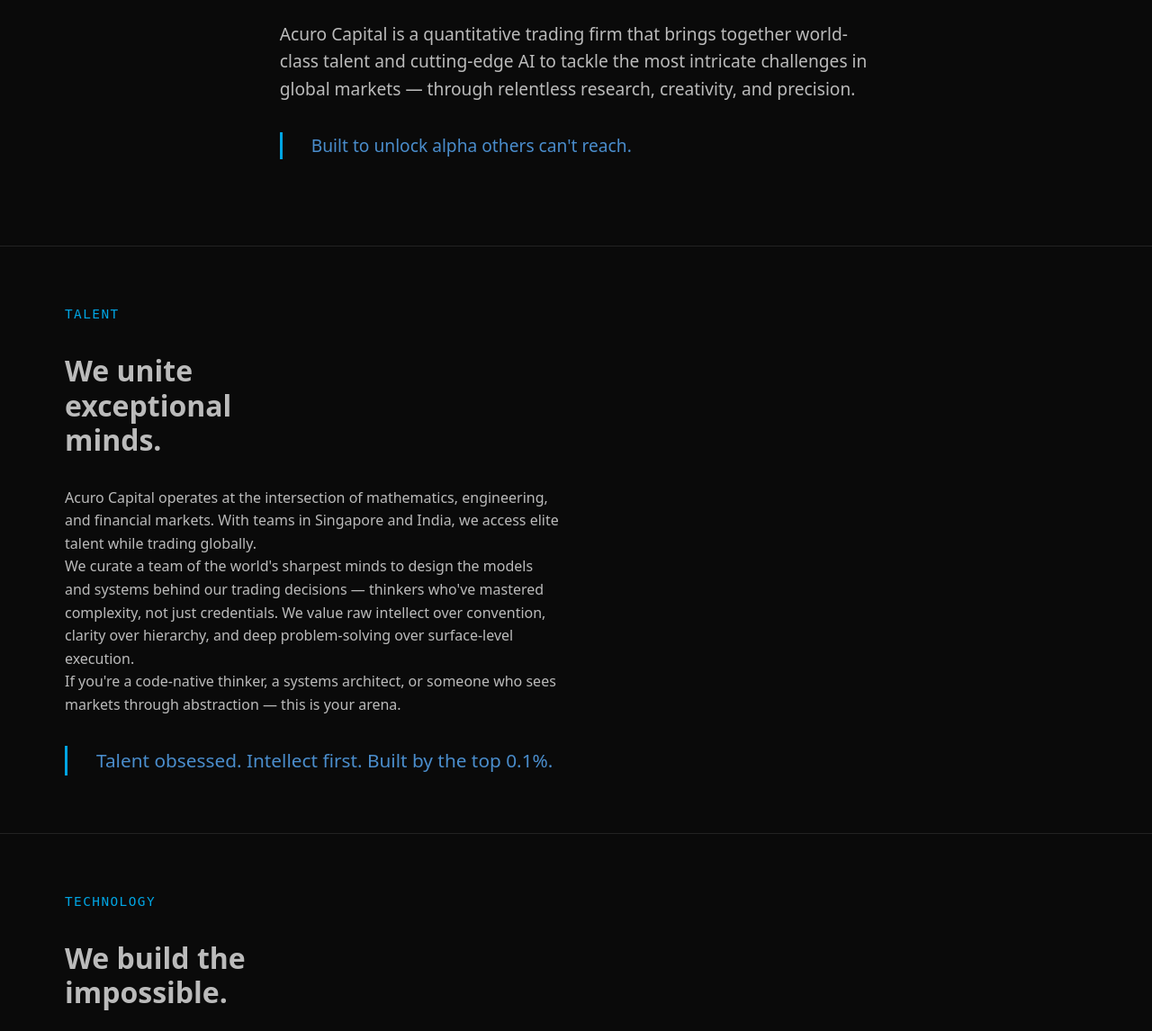
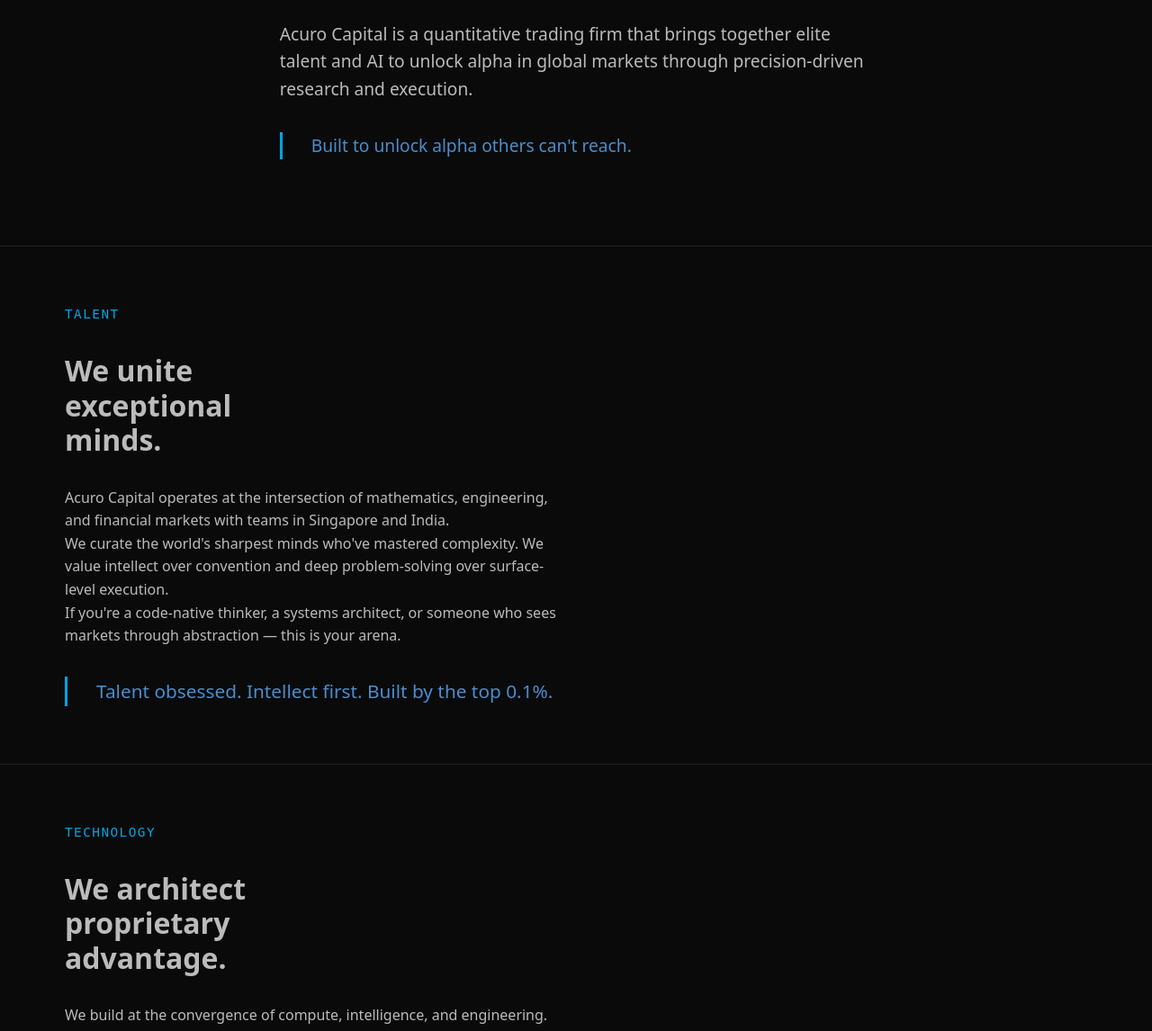
Before and after one commit to design-acuro-capital/acuro-capital-site, a plain HTML site: page index.html in a window 1280 px wide. Shown: the part 322-1468 px from the top of the page at 90% size. Drawn offline with Linux system fonts and the light colour scheme.

Commit message:
Update index.html

```diff
--- a/index.html
+++ b/index.html
@@ -341,7 +341,7 @@
         <section class="hero">
             <div class="container">
                 <h1>Solving Markets.<br>Differently.</h1>
-                <p>Acuro Capital is a quantitative trading firm that brings together world-class talent and cutting-edge AI to tackle the most intricate challenges in global markets — through relentless research, creativity, and precision.</p>
+                <p>Acuro Capital is a quantitative trading firm that brings together elite talent and AI to unlock alpha in global markets through precision-driven research and execution.</p>
                 <p class="accent-statement">Built to unlock alpha others can't reach.</p>
             </div>
         </section>
@@ -352,8 +352,8 @@
                     <span class="section-label">Talent</span>
                 </div>
                 <p class="section-tagline">We unite exceptional minds.</p>
-                <p>Acuro Capital operates at the intersection of mathematics, engineering, and financial markets. With teams in Singapore and India, we access elite talent while trading globally.</p>
-                <p>We curate a team of the world's sharpest minds to design the models and systems behind our trading decisions — thinkers who've mastered complexity, not just credentials. We value raw intellect over convention, clarity over hierarchy, and deep problem-solving over surface-level execution.</p>
+                <p>Acuro Capital operates at the intersection of mathematics, engineering, and financial markets with teams in Singapore and India.</p>
+                <p>We curate the world's sharpest minds who've mastered complexity. We value intellect over convention and deep problem-solving over surface-level execution.</p>
                 <p>If you're a code-native thinker, a systems architect, or someone who sees markets through abstraction — this is your arena.</p>
                 <p class="accent-statement">Talent obsessed. Intellect first. Built by the top 0.1%.</p>
             </div>
@@ -364,7 +364,7 @@
                 <div class="section-header">
                     <span class="section-label">Technology</span>
                 </div>
-                <p class="section-tagline">We build the impossible.</p>
+                <p class="section-tagline">We architect proprietary advantage.</p>
                 <p>We build at the convergence of compute, intelligence, and engineering. High-performance infrastructure optimized for low-latency execution, proprietary AI systems that learn from data and adapt to regimes, and code that compiles into advantage. From our research stacks to live trading engines, we engineer systems with precision, resilience, and intent.</p>
                 <p class="accent-statement">We don't rent intelligence. We build it — and scale it to perform.</p>
             </div>
@@ -375,7 +375,7 @@
                 <div class="section-header">
                     <span class="section-label">Trading</span>
                 </div>
-                <p class="section-tagline">We find alpha where others see noise.</p>
+                <p class="section-tagline">We extract signal from market complexity.</p>
                 <p>Acuro Capital trades across global markets — equities, commodities, fixed income, and currencies — through systems built for precision, adaptability, and speed. Every strategy is grounded in research, battle-tested at scale, and deployed through proprietary infrastructure with disciplined risk management. We don't bet on noise. We solve for structure — with models that learn, evolve, and deliver alpha where others fall behind.</p>
                 <p class="accent-statement">This isn't about reacting. It's about engineering excellence.</p>
             </div>
@@ -387,7 +387,7 @@
             <div class="section-header">
                 <span class="section-label">Connect</span>
             </div>
-            <p class="section-tagline">Join our trajectory.</p>
+            <p class="section-tagline">Interface with alpha architecture.</p>
             <p class="form-intro">For investors, partners, and talent interested in learning more.</p>
 
             <form class="contact-form" action="https://formspree.io/f/mvgabbdl" method="POST">
```
